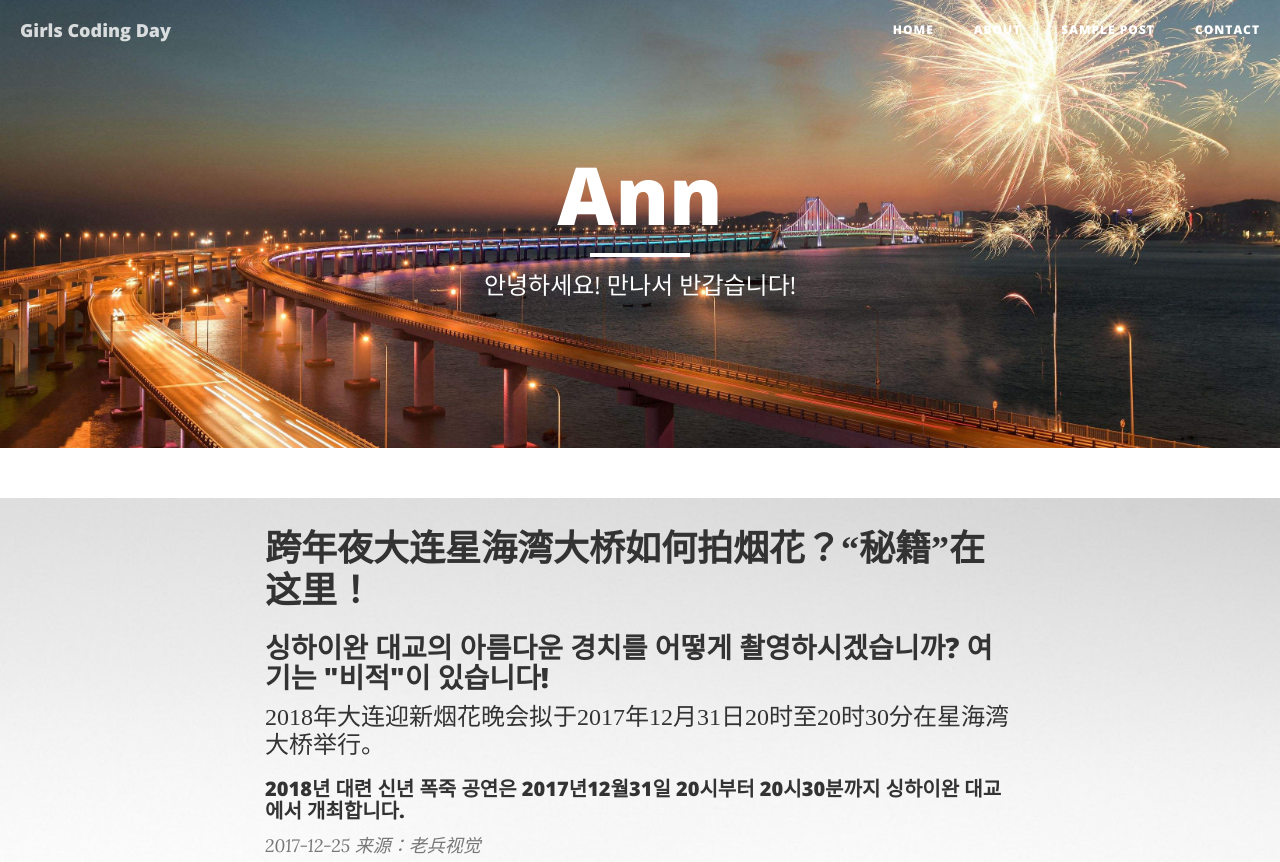
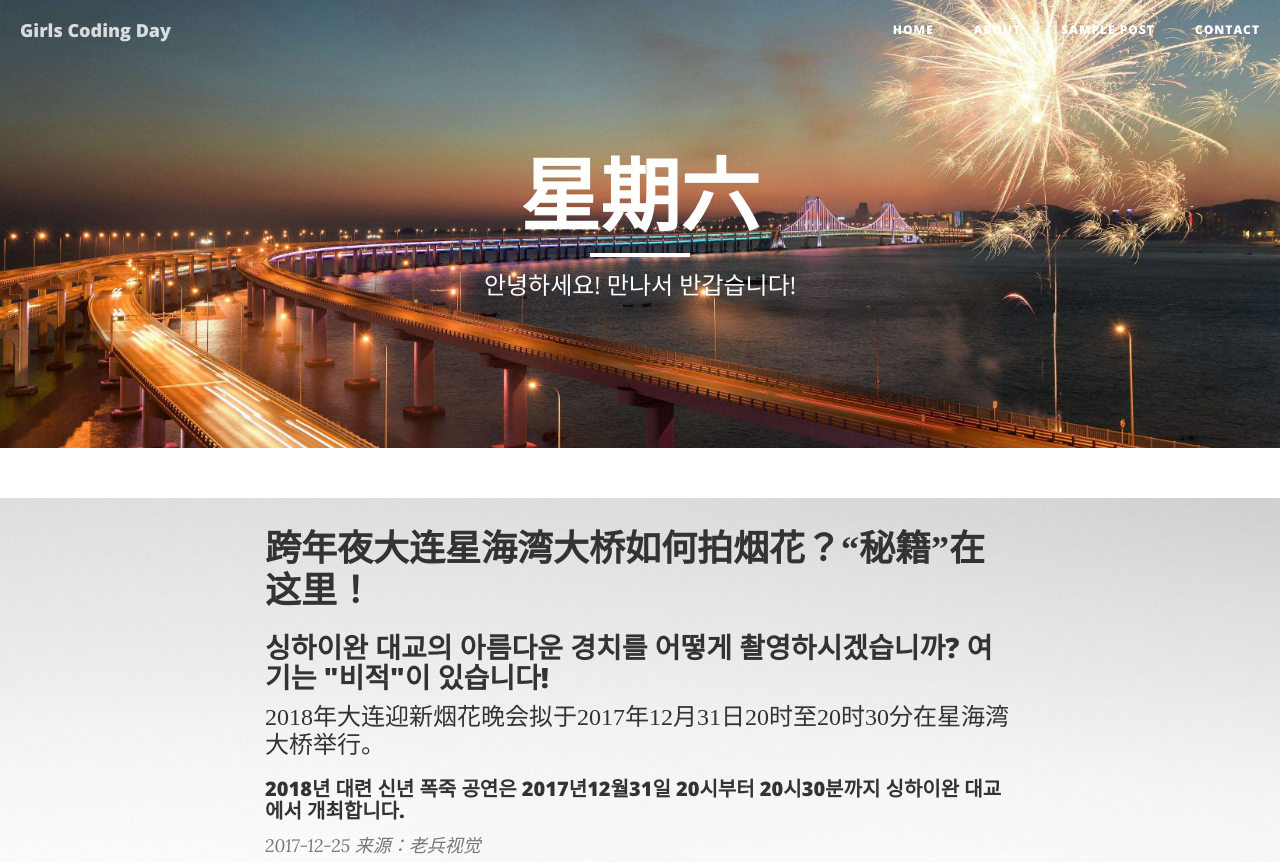
Before and after one commit to Ann-7/GirlsCodingDayDemo, a website: page index.html in a window 1280 px wide. Shown: the top 862 px of the page. Drawn offline with nearby package versions, Linux system fonts and the light colour scheme.

Commit message:
更改
更改

```diff
--- a/index.html
+++ b/index.html
@@ -74,7 +74,7 @@
             <div class="row">
                 <div class="col-lg-8 col-lg-offset-2 col-md-10 col-md-offset-1">
                     <div class="site-heading">
-                        <h1>Ann</h1>
+                        <h1>星期六</h1>
                         <hr class="small">
                         <span class="subheading">안녕하세요! 만나서 반갑습니다!</span>
                     </div>
```
